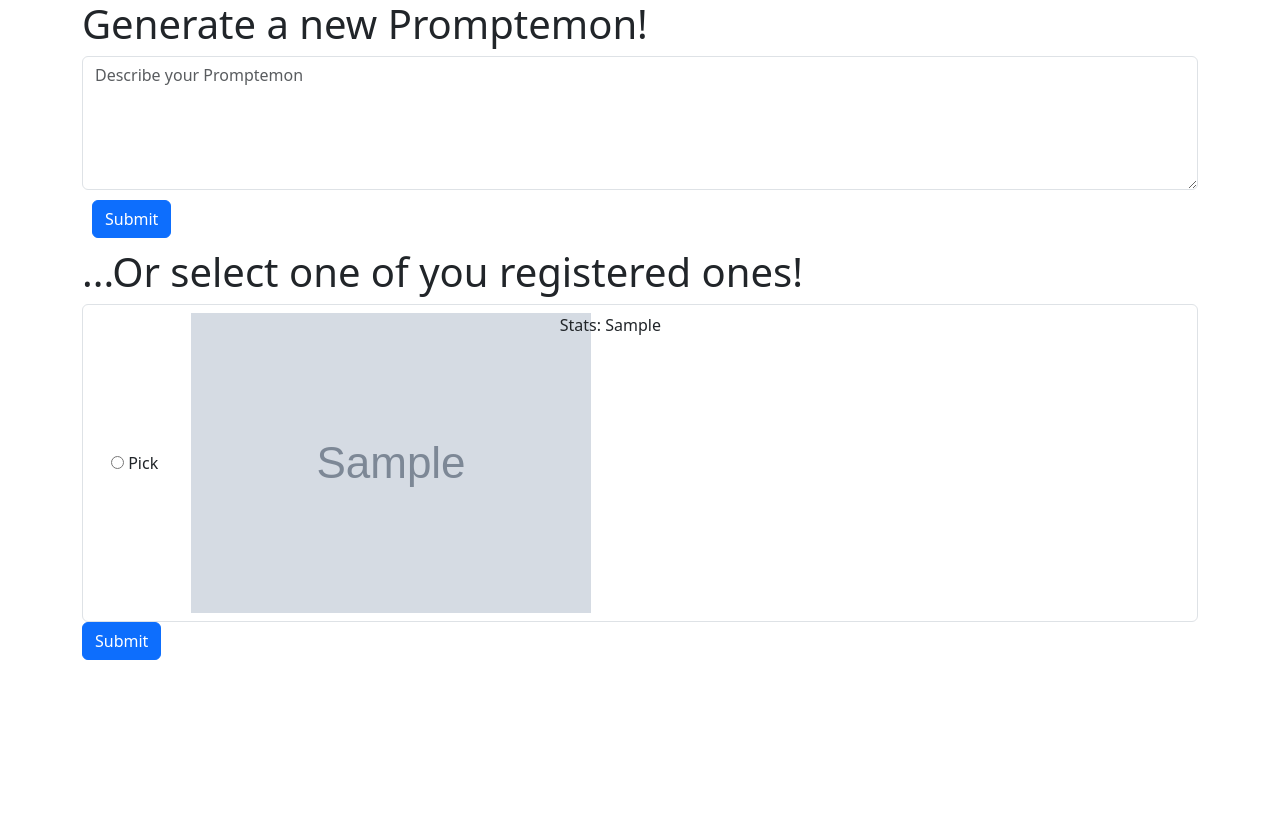
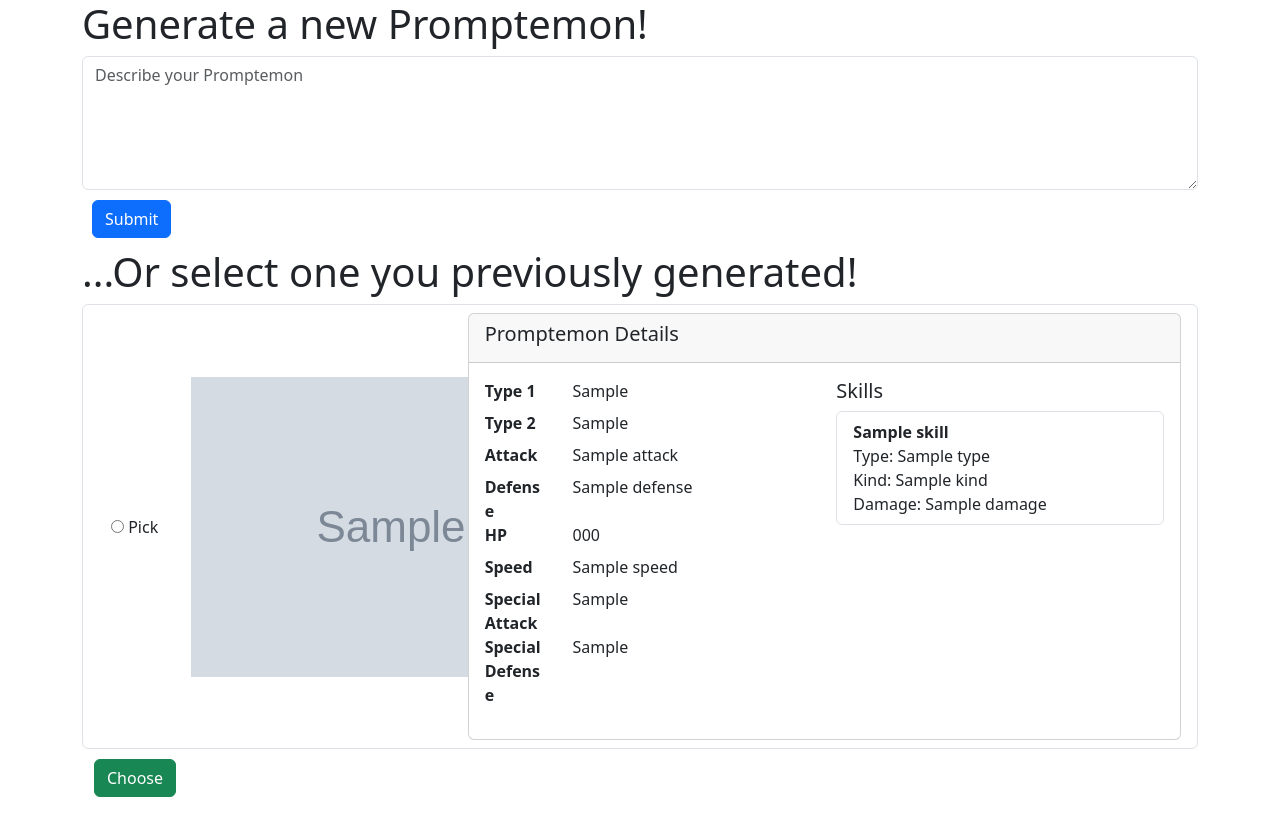
Before and after one commit to valentingorce/promptemon, a Flask app: template templates/index.html in a window 1280 px wide. Before the commit the page ends 660 px from the top, so only its background shows below. Run offline with Flask 3, Linux system fonts and the light colour scheme; the template is opened without the code that fills it: most values are stand-ins (such as "Sample title", 1, 10 or a date in 2020); grey boxes marked "Sample" are stand-in pictures.

Commit message:
better stats rendering in selection

```diff
--- a/templates/index.html
+++ b/templates/index.html
@@ -19,7 +19,7 @@
         </form>
     </div>
     <div class="container">
-        <h1>...Or select one of you registered ones!</h1>
+        <h1>...Or select one you previously generated!</h1>
         <form id="promptemonForm" action="/pick" method="POST">
             <ul id="promptemonList" class="list-group">
                 {% for promptemon in promptemons %}
@@ -34,17 +34,70 @@
                                 </label>
                             </div>
                         </div>
-                        <div class="col-md-4">
-                            <img src="{{promptemon.img_path}}">
+                        <div class="col-md-3">
+                            <div style="margin: 0;position: absolute;top: 50%;-ms-transform: translateY(-50%);transform: translateY(-50%);">
+                                <img src="{{promptemon.img_path}}">
+                            </div>
                         </div>
-                        <div class="col-md-7">
-                            <p>Stats: {{promptemon.base_stats}}</p>
+                        <div class="col-md-8">
+                            <div class="card">
+                              <div class="card-header">
+                                <h5 class="card-title">Promptemon Details</h5>
+                              </div>
+                              <div class="card-body row">
+                                <div class="col">
+                                    <dl class="row">
+                                    <dt class="col-sm-3">Type 1</dt>
+                                    <dd class="col-sm-9">{{promptemon.base_stats.type1}}</dd>
+
+                                    <dt class="col-sm-3">Type 2</dt>
+                                    <dd class="col-sm-9">{{promptemon.base_stats.type2}}</dd>
+
+                                    <dt class="col-sm-3">Attack</dt>
+                                    <dd class="col-sm-9">{{promptemon.base_stats.attack}}</dd>
+
+                                    <dt class="col-sm-3">Defense</dt>
+                                    <dd class="col-sm-9">{{promptemon.base_stats.defense}}</dd>
+
+                                    <dt class="col-sm-3">HP</dt>
+                                    <dd class="col-sm-9">{{promptemon.base_stats.hp}}</dd>
+
+                                    <dt class="col-sm-3">Speed</dt>
+                                    <dd class="col-sm-9">{{promptemon.base_stats.speed}}</dd>
+
+                                    <dt class="col-sm-3">Special Attack</dt>
+                                    <dd class="col-sm-9">{{promptemon.base_stats.spe_atk}}</dd>
+
+                                    <dt class="col-sm-3">Special Defense</dt>
+                                    <dd class="col-sm-9">{{promptemon.base_stats.spe_def}}</dd>
+                                    </dl>
+                                </div>
+                                <div class="col">
+                                    <h5 class="card-title">Skills</h5>
+                                    <ul class="list-group">
+                                    {% for skill in promptemon.base_stats.skills %}
+                                        <li class="list-group-item">
+                                        <strong>{{ skill.name }}</strong>
+                                        <br>
+                                        <span>Type: {{ skill.type }}</span>
+                                        <br>
+                                        <span>Kind: {{ skill.kind }}</span>
+                                        <br>
+                                        <span>Damage: {{ skill.damage }}</span>
+                                        </li>
+                                    {% endfor %}
+                                    </ul>
+                                </div>
+                              </div>
+                            </div>
                         </div>
                     </div>
                 </li>
                 {% endfor %}
             </ul>
-            <input type="submit" value="Submit" class="btn btn-primary">
+            <div class="container" style="margin-top:10px;margin-bottom:20px;">
+                <input type="submit" value="Choose" class="btn btn-success"></div>
+            </div>
         </form>
     </div>
 </body>
```
